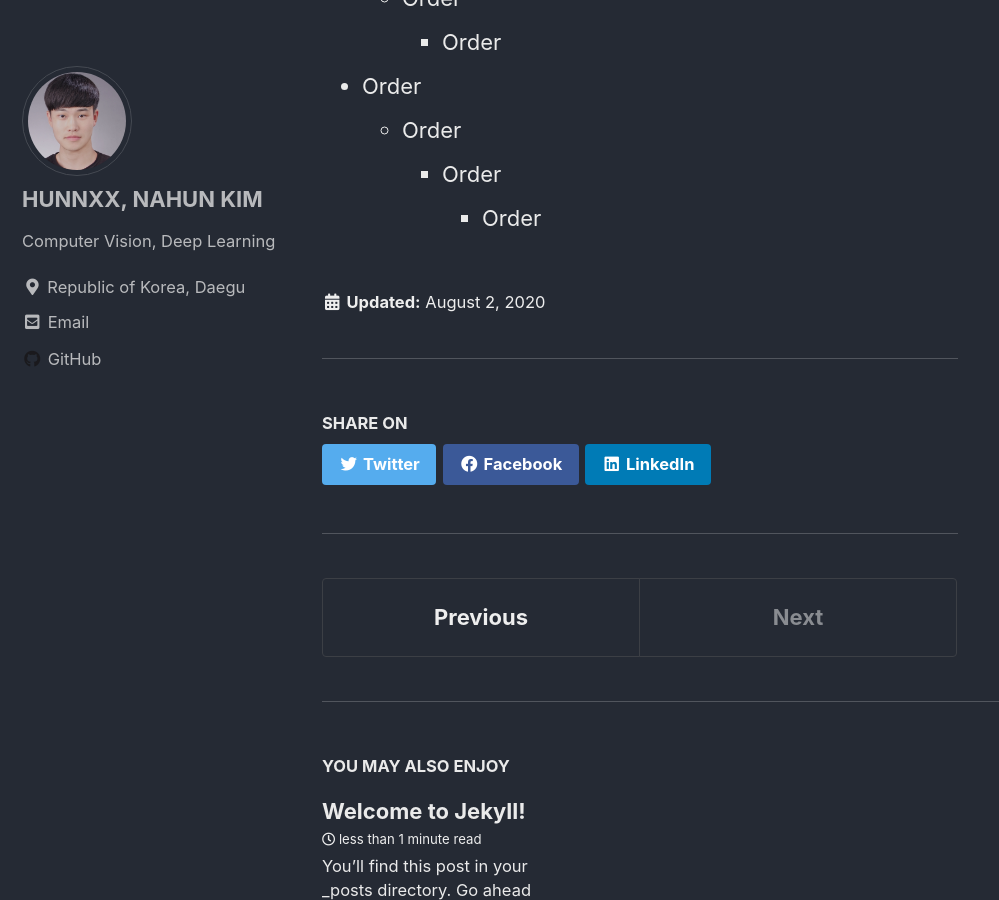
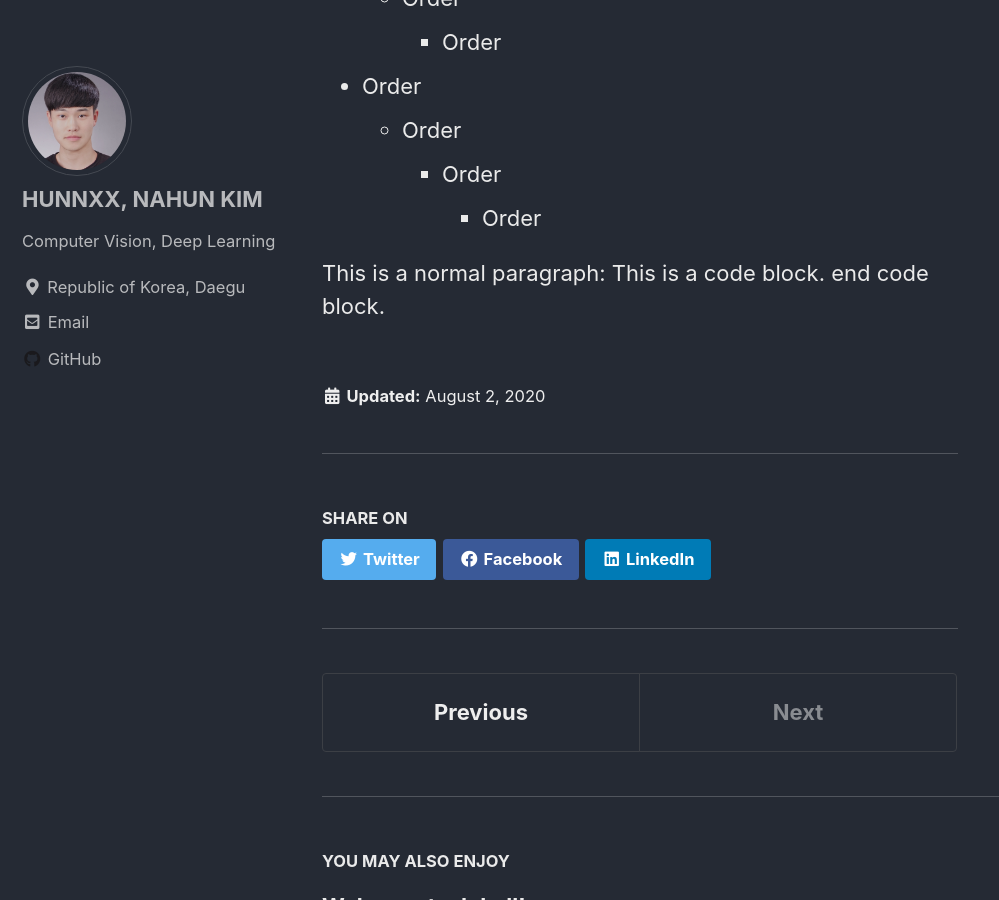
Before and after one commit to hunnxx/hunnxx.github.io, a Jekyll site: the page built from _posts/2020-08-01-practice.md, in a window 1280 px wide and 900 px high, scrolled down 1594 px. Shown: the whole window, without its empty margins (0-999 px from the left). Built offline with Jekyll 4.4.1, drawn with Linux system fonts in a browser that asks for light colours; cached includes are drawn as plain includes.

Commit message:
Update 2020-08-01-practice.md

```diff
--- a/_posts/2020-08-01-practice.md
+++ b/_posts/2020-08-01-practice.md
@@ -44,3 +44,7 @@ HEAD2
     - Order
         + Order
             + Order
+
+This is a normal paragraph:
+    This is a code block.
+end code block.
```
